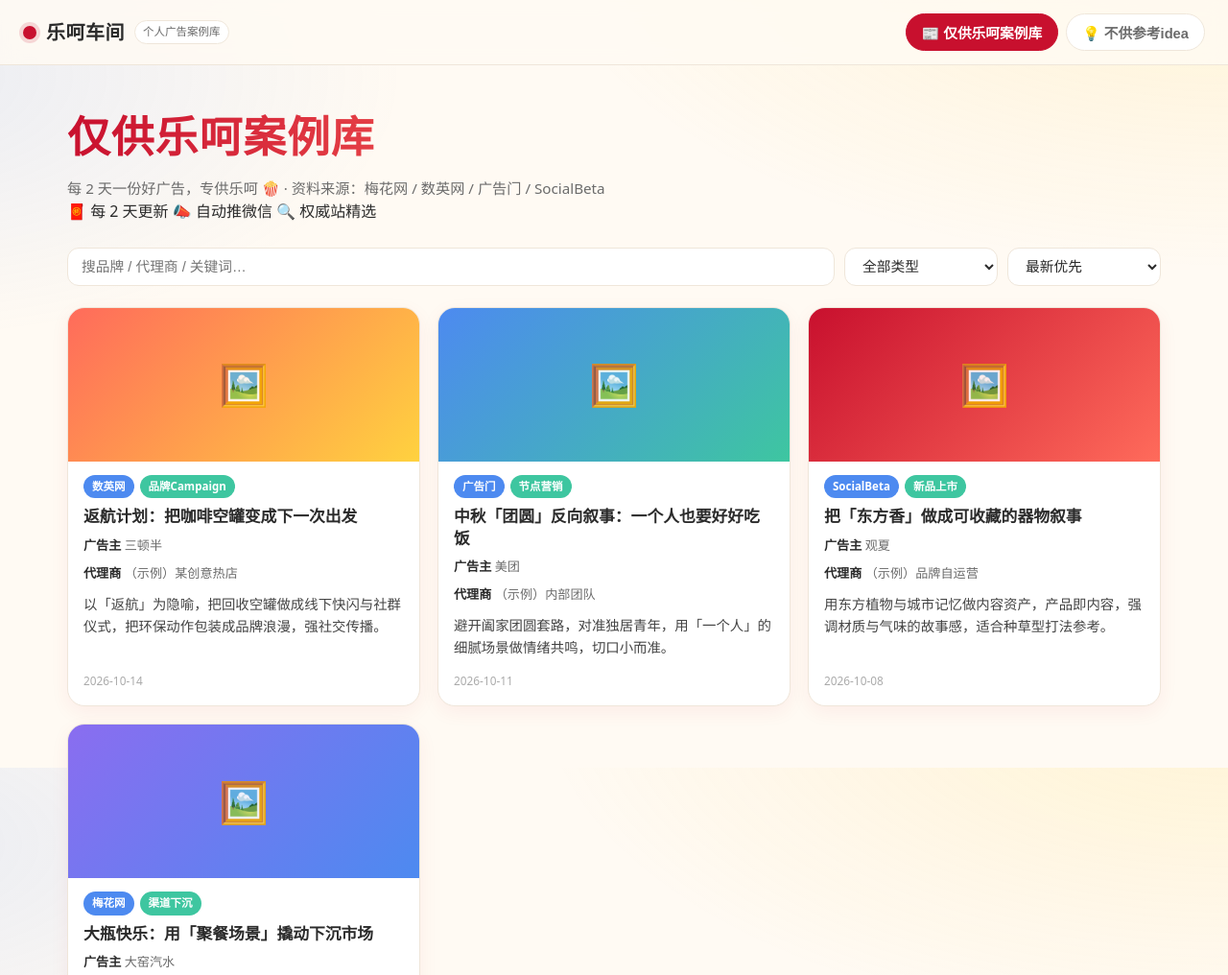
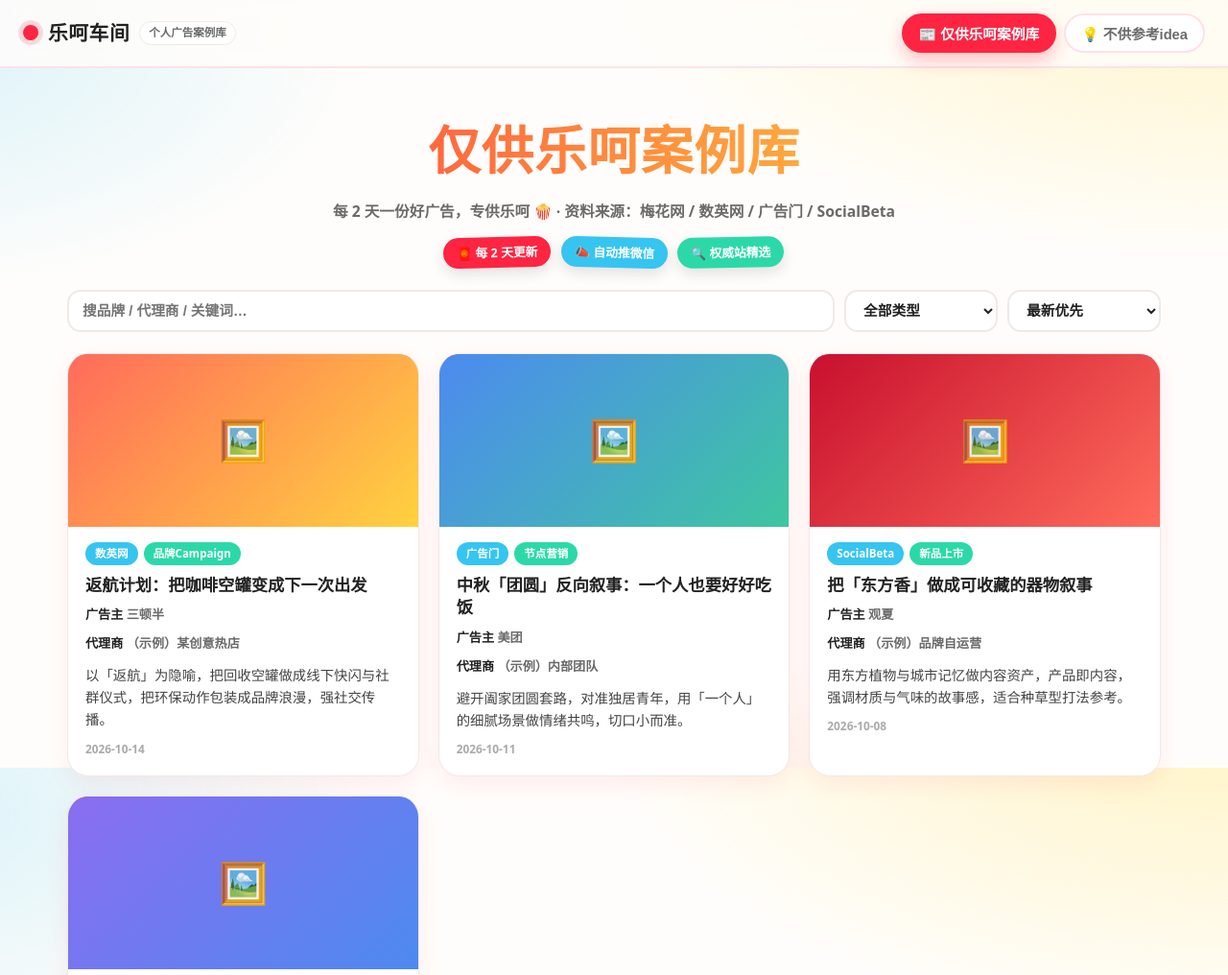
Before and after one commit to momo-smartedition/ad-case-library, a plain HTML site: page index.html in a window 1280 px wide. Shown: the top 1016 px of the page at 96% size. Drawn offline with Linux system fonts and the light colour scheme.

Commit message:
chore: 更新 styles.css

```diff
--- a/styles.css
+++ b/styles.css
@@ -1,27 +1,28 @@
 :root{
-  --ink:#2b2b2b;
-  --ink-soft:#6b6b6b;
-  --paper:#fffaf3;
+  --ink:#222;
+  --ink-soft:#6a6a6a;
+  --paper:#fffdfb;
   --card:#ffffff;
-  --red:#C8102E;        /* 省广红，点缀用 */
-  --coral:#FF6B5B;
-  --yellow:#FFD23F;
-  --mint:#3EC6A0;
-  --blue:#4D8AF0;
-  --line:#efe6da;
-  --shadow:0 6px 20px rgba(200,16,46,.06);
-  --shadow-lg:0 14px 40px rgba(43,43,43,.12);
-  --radius:18px;
+  --red:#FF2442;        /* 小红书红 */
+  --orange:#FF8A3D;
+  --yellow:#FFE03D;
+  --blue:#36C5F0;
+  --mint:#2BD9A8;
+  --purple:#B66DFF;
+  --line:#f0e9e6;
+  --shadow:0 8px 24px rgba(255,36,66,.08);
+  --shadow-lg:0 16px 44px rgba(34,34,34,.14);
+  --radius:22px;
   font-size:16px;
 }
-
 *{box-sizing:border-box;margin:0;padding:0}
 html,body{height:100%}
 body{
   font-family:"PingFang SC","Hiragino Sans GB","Microsoft YaHei",system-ui,sans-serif;
   background:
-    radial-gradient(1200px 600px at 100% -10%, rgba(255,210,63,.18), transparent 60%),
-    radial-gradient(1000px 500px at -10% 10%, rgba(77,138,240,.12), transparent 55%),
+    radial-gradient(1100px 560px at 100% -8%, rgba(255,224,61,.30), transparent 60%),
+    radial-gradient(900px 480px at -8% 6%, rgba(54,197,240,.18), transparent 55%),
+    radial-gradient(800px 500px at 60% 120%, rgba(255,138,61,.16), transparent 55%),
     var(--paper);
   color:var(--ink);
   line-height:1.6;
@@ -34,23 +35,22 @@ body{
   display:flex;align-items:center;justify-content:space-between;
   gap:16px;flex-wrap:wrap;
   padding:14px 24px;
-  background:rgba(255,250,243,.82);
+  background:rgba(255,253,251,.82);
   backdrop-filter:blur(10px);
-  border-bottom:1px solid var(--line);
+  border-bottom:2px solid #ffe1e6;
 }
 .brand{display:flex;align-items:center;gap:10px}
-.brand-dot{width:14px;height:14px;border-radius:50%;background:var(--red);box-shadow:0 0 0 4px rgba(200,16,46,.15)}
-.brand-name{font-weight:800;font-size:1.25rem;letter-spacing:.5px}
-.brand-tag{font-size:.72rem;color:var(--ink-soft);background:#fff;border:1px solid var(--line);padding:2px 8px;border-radius:999px}
+.brand-dot{width:16px;height:16px;border-radius:50%;background:var(--red);box-shadow:0 0 0 5px rgba(255,36,66,.16);transform:rotate(-8deg)}
+.brand-name{font-weight:900;font-size:1.3rem;letter-spacing:.5px}
+.brand-tag{font-size:.72rem;color:var(--ink-soft);background:#fff;border:1px solid var(--line);padding:2px 9px;border-radius:999px;font-weight:700}
 
 .tabs{display:flex;gap:8px;flex-wrap:wrap}
 .tab{
-  border:1px solid var(--line);background:#fff;color:var(--ink-soft);
-  padding:8px 16px;border-radius:999px;cursor:pointer;font-size:.92rem;font-weight:600;
-  transition:.18s;
+  border:2px solid #ffe1e6;background:#fff;color:var(--ink-soft);
+  padding:8px 16px;border-radius:999px;cursor:pointer;font-size:.92rem;font-weight:700;transition:.18s;
 }
 .tab:hover{transform:translateY(-1px);box-shadow:var(--shadow)}
-.tab.active{background:var(--red);color:#fff;border-color:var(--red)}
+.tab.active{background:var(--red);color:#fff;border-color:var(--red);box-shadow:0 8px 18px rgba(255,36,66,.28)}
 
 /* ===== 主区 ===== */
 main{max-width:1180px;margin:0 auto;padding:28px 20px 60px}
@@ -58,104 +58,114 @@ main{max-width:1180px;margin:0 auto;padding:28px 20px 60px}
 .view.active{display:block}
 @keyframes fade{from{opacity:0;transform:translateY(8px)}to{opacity:1;transform:none}}
 
-.hero{margin:10px 0 24px}
+.hero{margin:14px 0 8px;text-align:center}
 .hero h1{
-  font-size:clamp(1.8rem,4vw,2.8rem);font-weight:900;letter-spacing:1px;
-  background:linear-gradient(92deg,var(--red),var(--coral) 55%,var(--yellow));
+  font-size:clamp(2rem,5vw,3.4rem);font-weight:900;letter-spacing:1px;
+  background:linear-gradient(92deg,var(--red),var(--orange) 50%,var(--yellow));
   -webkit-background-clip:text;background-clip:text;color:transparent;
 }
-.hero-sub{color:var(--ink-soft);margin-top:6px;font-size:.95rem}
+.hero-sub{color:var(--ink-soft);margin-top:8px;font-size:.98rem;font-weight:600}
+.hero-badges{display:flex;gap:10px;justify-content:center;flex-wrap:wrap;margin-top:14px}
+.hero-badges span{
+  font-size:.8rem;font-weight:800;color:#fff;padding:6px 14px;border-radius:999px;
+  box-shadow:0 6px 14px rgba(34,34,34,.12);
+}
+.hero-badges span:nth-child(1){background:var(--red);transform:rotate(-1.5deg)}
+.hero-badges span:nth-child(2){background:var(--blue);transform:rotate(1.5deg)}
+.hero-badges span:nth-child(3){background:var(--mint);transform:rotate(-1deg)}
 
 /* ===== 筛选 ===== */
-.filters{display:flex;gap:10px;flex-wrap:wrap;margin-bottom:22px}
+.filters{display:flex;gap:10px;flex-wrap:wrap;margin:22px 0}
 .filters input,.filters select{
-  border:1px solid var(--line);background:#fff;border-radius:12px;
-  padding:10px 14px;font-size:.92rem;color:var(--ink);min-width:160px;
+  border:2px solid var(--line);background:#fff;border-radius:14px;
+  padding:11px 14px;font-size:.92rem;color:var(--ink);min-width:160px;font-weight:600;
 }
 .filters input{flex:1;min-width:220px}
-.filters input:focus,.filters select:focus{outline:none;border-color:var(--red);box-shadow:0 0 0 3px rgba(200,16,46,.12)}
+.filters input:focus,.filters select:focus{outline:none;border-color:var(--red);box-shadow:0 0 0 3px rgba(255,36,66,.14)}
 
 /* ===== 卡片网格 ===== */
-.card-grid{
-  display:grid;gap:18px;
-  grid-template-columns:repeat(auto-fill,minmax(280px,1fr));
-}
+.card-grid{display:grid;gap:20px;grid-template-columns:repeat(auto-fill,minmax(280px,1fr))}
 .card{
   background:var(--card);border:1px solid var(--line);border-radius:var(--radius);
   overflow:hidden;box-shadow:var(--shadow);transition:.2s;display:flex;flex-direction:column;
+  position:relative;
 }
-.card:hover{transform:translateY(-4px);box-shadow:var(--shadow-lg)}
-
-.card-media{
-  height:160px;display:flex;align-items:center;justify-content:center;
-  font-size:2.6rem;color:#fff;position:relative;
-}
+.card:hover{transform:translateY(-6px) rotate(-.4deg);box-shadow:var(--shadow-lg)}
+.card::before{content:"";position:absolute;top:0;left:0;right:0;height:6px;
+  background:linear-gradient(90deg,var(--red),var(--orange),var(--yellow),var(--mint),var(--blue))}
+.card-img{width:100%;height:180px;object-fit:cover;display:block}
+.card-media{height:180px;display:flex;align-items:center;justify-content:center;font-size:2.6rem;color:#fff;position:relative}
 .card-media .ph{position:absolute;inset:0;display:flex;align-items:center;justify-content:center;opacity:.9}
-.card-body{padding:14px 16px 16px;display:flex;flex-direction:column;gap:8px;flex:1}
-.card-title{font-weight:800;font-size:1.05rem;line-height:1.35}
+.card-body{padding:16px 18px 18px;display:flex;flex-direction:column;gap:9px;flex:1}
+.card-title{font-weight:900;font-size:1.08rem;line-height:1.35}
 .card-meta{display:flex;flex-wrap:wrap;gap:6px}
-.badge{
-  font-size:.72rem;padding:3px 9px;border-radius:999px;font-weight:700;color:#fff;
-}
+.badge{font-size:.72rem;padding:3px 10px;border-radius:999px;font-weight:800;color:#fff}
 .badge.src{background:var(--blue)}
 .badge.type{background:var(--mint)}
-.badge.adv{background:var(--coral)}
-.badge.age{background:#8a6df0}
-.card-line{font-size:.82rem;color:var(--ink-soft)}
+.badge.adv{background:var(--orange)}
+.badge.age{background:var(--purple)}
+.card-line{font-size:.82rem;color:var(--ink-soft);font-weight:600}
 .card-line b{color:var(--ink)}
 .card-sum{font-size:.9rem;color:#444;margin-top:2px}
-.card-date{font-size:.74rem;color:#aaa;margin-top:auto;padding-top:6px}
+.card-foot{display:flex;align-items:center;justify-content:space-between;gap:10px;margin-top:auto;padding-top:8px}
+.card-date{font-size:.74rem;color:#aaa;font-weight:600}
+.card-link{
+  font-size:.8rem;font-weight:800;color:#fff;background:var(--red);
+  padding:6px 12px;border-radius:999px;text-decoration:none;white-space:nowrap;
+  box-shadow:0 5px 12px rgba(255,36,66,.28);transition:.15s;
+}
+.card-link:hover{transform:translateY(-2px);box-shadow:0 8px 18px rgba(255,36,66,.36)}
 
 /* ===== idea ===== */
-.idea-bar{display:flex;align-items:center;justify-content:space-between;gap:12px;flex-wrap:wrap;margin-bottom:22px}
+.idea-bar{display:flex;align-items:center;justify-content:space-between;gap:12px;flex-wrap:wrap;margin:22px 0}
 .idea-cats{display:flex;gap:8px;flex-wrap:wrap}
 .chip{
-  border:1px solid var(--line);background:#fff;color:var(--ink-soft);
-  padding:7px 14px;border-radius:999px;cursor:pointer;font-size:.88rem;font-weight:600;transition:.15s;
+  border:2px solid var(--line);background:#fff;color:var(--ink-soft);
+  padding:7px 14px;border-radius:999px;cursor:pointer;font-size:.88rem;font-weight:700;transition:.15s;
 }
 .chip:hover{transform:translateY(-1px)}
 .chip.active{background:var(--ink);color:#fff;border-color:var(--ink)}
 
 .btn-primary{
-  background:var(--red);color:#fff;border:none;border-radius:12px;
-  padding:10px 18px;font-weight:700;cursor:pointer;font-size:.92rem;transition:.15s;
-  box-shadow:0 6px 16px rgba(200,16,46,.25);
+  background:var(--red);color:#fff;border:none;border-radius:14px;
+  padding:10px 20px;font-weight:800;cursor:pointer;font-size:.92rem;transition:.15s;
+  box-shadow:0 8px 18px rgba(255,36,66,.28);
 }
-.btn-primary:hover{transform:translateY(-2px);box-shadow:0 10px 22px rgba(200,16,46,.32)}
-.btn-ghost{background:#fff;border:1px solid var(--line);color:var(--ink-soft);border-radius:12px;padding:10px 18px;font-weight:600;cursor:pointer}
+.btn-primary:hover{transform:translateY(-2px);box-shadow:0 12px 24px rgba(255,36,66,.36)}
+.btn-ghost{background:#fff;border:2px solid var(--line);color:var(--ink-soft);border-radius:14px;padding:10px 18px;font-weight:700;cursor:pointer}
 
 .idea-card{
-  background:var(--card);border:1px solid var(--line);border-left:5px solid var(--coral);
-  border-radius:14px;padding:14px 16px;box-shadow:var(--shadow);transition:.2s;
+  background:var(--card);border:1px solid var(--line);border-left:6px solid var(--red);
+  border-radius:16px;padding:16px 18px;box-shadow:var(--shadow);transition:.2s;
 }
 .idea-card:hover{transform:translateY(-3px);box-shadow:var(--shadow-lg)}
-.idea-cat{font-size:.72rem;font-weight:800;padding:2px 9px;border-radius:999px;color:#fff;display:inline-block;margin-bottom:8px}
-.idea-content{font-size:.95rem;white-space:pre-wrap;word-break:break-word}
+.idea-cat{font-size:.72rem;font-weight:800;padding:2px 10px;border-radius:999px;color:#fff;display:inline-block;margin-bottom:8px}
+.idea-content{font-size:.95rem;white-space:pre-wrap;word-break:break-word;font-weight:500}
 .idea-tags{margin-top:10px;display:flex;flex-wrap:wrap;gap:6px}
-.idea-tag{font-size:.72rem;color:var(--ink-soft);background:#f6f1e9;border-radius:999px;padding:2px 8px}
-.idea-date{font-size:.72rem;color:#bbb;margin-top:8px}
+.idea-tag{font-size:.72rem;color:var(--ink-soft);background:#f6efeb;border-radius:999px;padding:2px 9px;font-weight:700}
+.idea-date{font-size:.72rem;color:#bbb;margin-top:8px;font-weight:600}
 
 /* ===== 弹窗 ===== */
-.modal{position:fixed;inset:0;background:rgba(43,43,43,.45);display:flex;align-items:center;justify-content:center;z-index:50;padding:20px}
+.modal{position:fixed;inset:0;background:rgba(34,34,34,.45);display:flex;align-items:center;justify-content:center;z-index:50;padding:20px}
 .modal.hidden{display:none}
 .modal-box{
-  background:#fff;border-radius:20px;padding:24px;width:100%;max-width:440px;
+  background:#fff;border-radius:24px;padding:24px;width:100%;max-width:440px;
   box-shadow:var(--shadow-lg);display:flex;flex-direction:column;gap:8px;animation:pop .2s ease;
 }
 @keyframes pop{from{transform:scale(.94);opacity:0}to{transform:scale(1);opacity:1}}
-.modal-box h3{font-size:1.2rem;margin-bottom:6px}
-.modal-box label{font-size:.82rem;color:var(--ink-soft);margin-top:6px;font-weight:600}
+.modal-box h3{font-size:1.25rem;margin-bottom:6px;font-weight:900}
+.modal-box label{font-size:.82rem;color:var(--ink-soft);margin-top:6px;font-weight:700}
 .modal-box select,.modal-box textarea,.modal-box input{
-  border:1px solid var(--line);border-radius:12px;padding:10px 12px;font-size:.92rem;font-family:inherit;color:var(--ink);
+  border:2px solid var(--line);border-radius:14px;padding:10px 12px;font-size:.92rem;font-family:inherit;color:var(--ink);font-weight:600;
 }
 .modal-box textarea{resize:vertical}
 .modal-actions{display:flex;gap:10px;justify-content:flex-end;margin-top:12px}
 .modal-note{font-size:.72rem;color:#aaa;margin-top:4px}
 
-.empty{text-align:center;color:var(--ink-soft);padding:40px 0;font-size:1rem}
+.empty{text-align:center;color:var(--ink-soft);padding:40px 0;font-size:1rem;font-weight:600}
 
 /* ===== 页脚 ===== */
-.site-footer{text-align:center;color:#bbb;font-size:.78rem;padding:24px}
+.site-footer{text-align:center;color:#bbb;font-size:.78rem;padding:24px;font-weight:600}
 
 /* ===== 手机适配 ===== */
 @media (max-width:640px){
@@ -164,6 +174,7 @@ main{max-width:1180px;margin:0 auto;padding:28px 20px 60px}
   main{padding:20px 14px 50px}
   .filters input,.filters select{min-width:100%}
   .card-grid{grid-template-columns:1fr}
+  .hero-badges span{font-size:.72rem;padding:5px 10px}
   .idea-bar{flex-direction:column;align-items:stretch}
   #new-idea{width:100%}
 }
```
